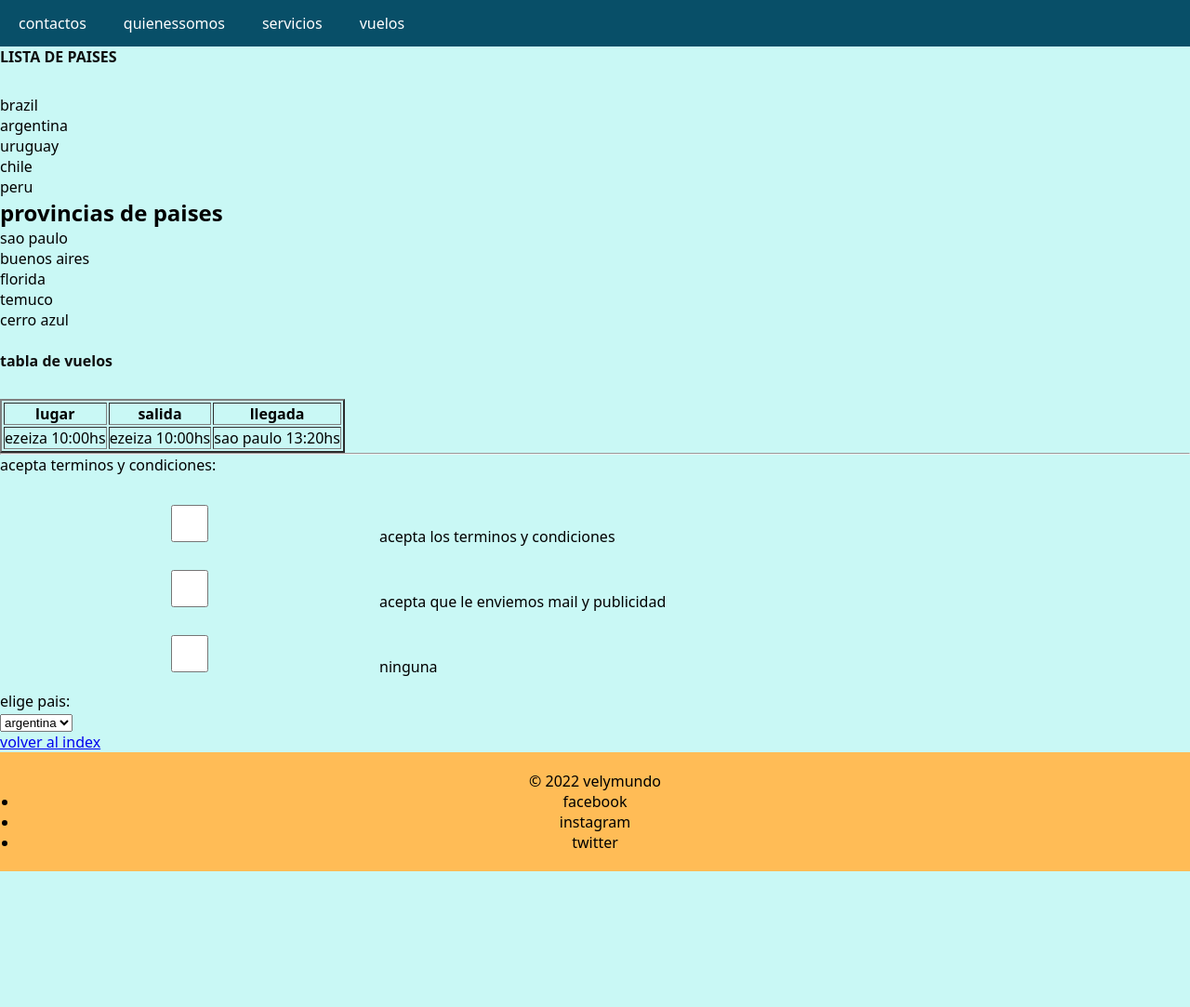
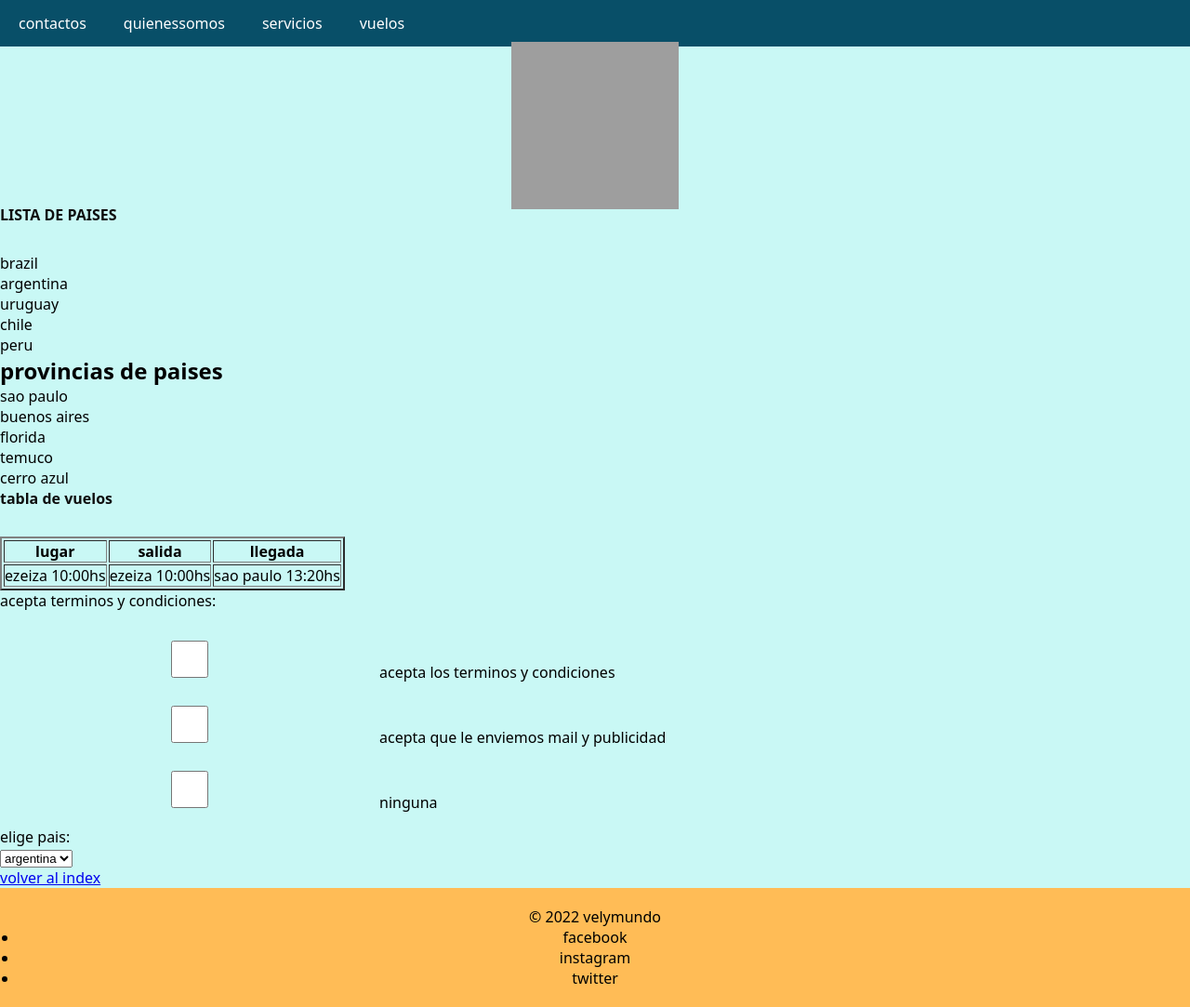
Before and after one commit to victor2221/velyturimo, a plain HTML site: page paginas/vuelos.html in a window 1280 px wide. Shown: the whole page at 93% size. Before the commit the page ends 937 px from the top, so only its background shows below. Drawn offline with Linux system fonts and the light colour scheme; grey boxes are pictures that could not be loaded.

Commit message:
cambios estilos y vuelos

```diff
--- a/estilos/estilos.css
+++ b/estilos/estilos.css
@@ -393,3 +393,18 @@ color: brown;
 .footerquien{
   background-image: linear-gradient(left, rgb(0, 255, 251) , rgb(249, 96, 96));
 }
+
+
+.imagenn img{
+height: 150px;
+width: 150px;
+transform: scale(1.2);
+}
+
+.imagenn{
+  display: flex;
+  flex-direction: row;
+  justify-content: space-around;
+  align-items: center;
+  margin: 10px;
+}
--- a/paginas/vuelos.html
+++ b/paginas/vuelos.html
@@ -12,7 +12,7 @@
   <title>vuelos</title>
 </head>
 
-<body>
+<body class="nn">
   <nav class="vuelosnav">
     <a href="../paginas/contacto.html">contactos</a>
     <a href="../paginas/quienessomos.html">quienessomos</a>
@@ -20,7 +20,11 @@
     <a href="../paginas/vuelos.html">vuelos</a>
   </nav>
 
+  <div class="imagenn">
+  <img src="https://infolibros.org/wp-content/uploads/2021/07/Libros-de-Aviones.jpg?ezimgfmt=ng:webp/ngcb33" alt="">
+  </div>
 
+  <div class=>
   <h3 id="inicio">LISTA DE PAISES</h3>
   <ol type="a">
 
@@ -30,7 +34,7 @@
     <li>chile</li>
     <li>peru</li>
   </ol>
-
+</div>
 
   <h2>provincias de paises</h2>
   <ul>
@@ -40,7 +44,7 @@
     <li>temuco</li>
     <li>cerro azul</li>
   </ul>
-  <br>
+
 
   <h3>tabla de vuelos</h3>
 
@@ -55,7 +59,8 @@
     </tr>
   </table>
 
-  <hr>
+
+
   <form>
 
     <div>acepta terminos y condiciones:</div>
```
